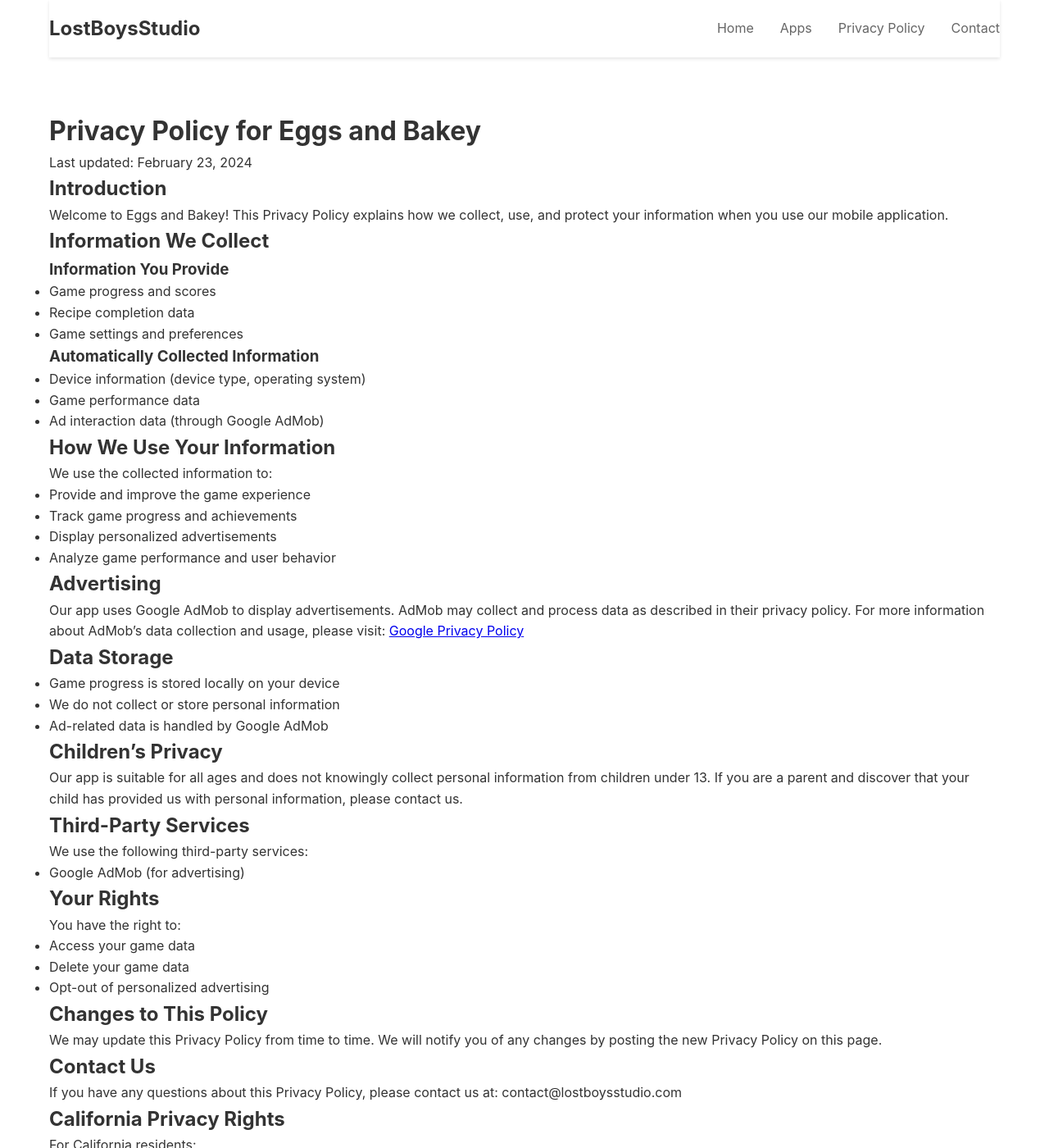
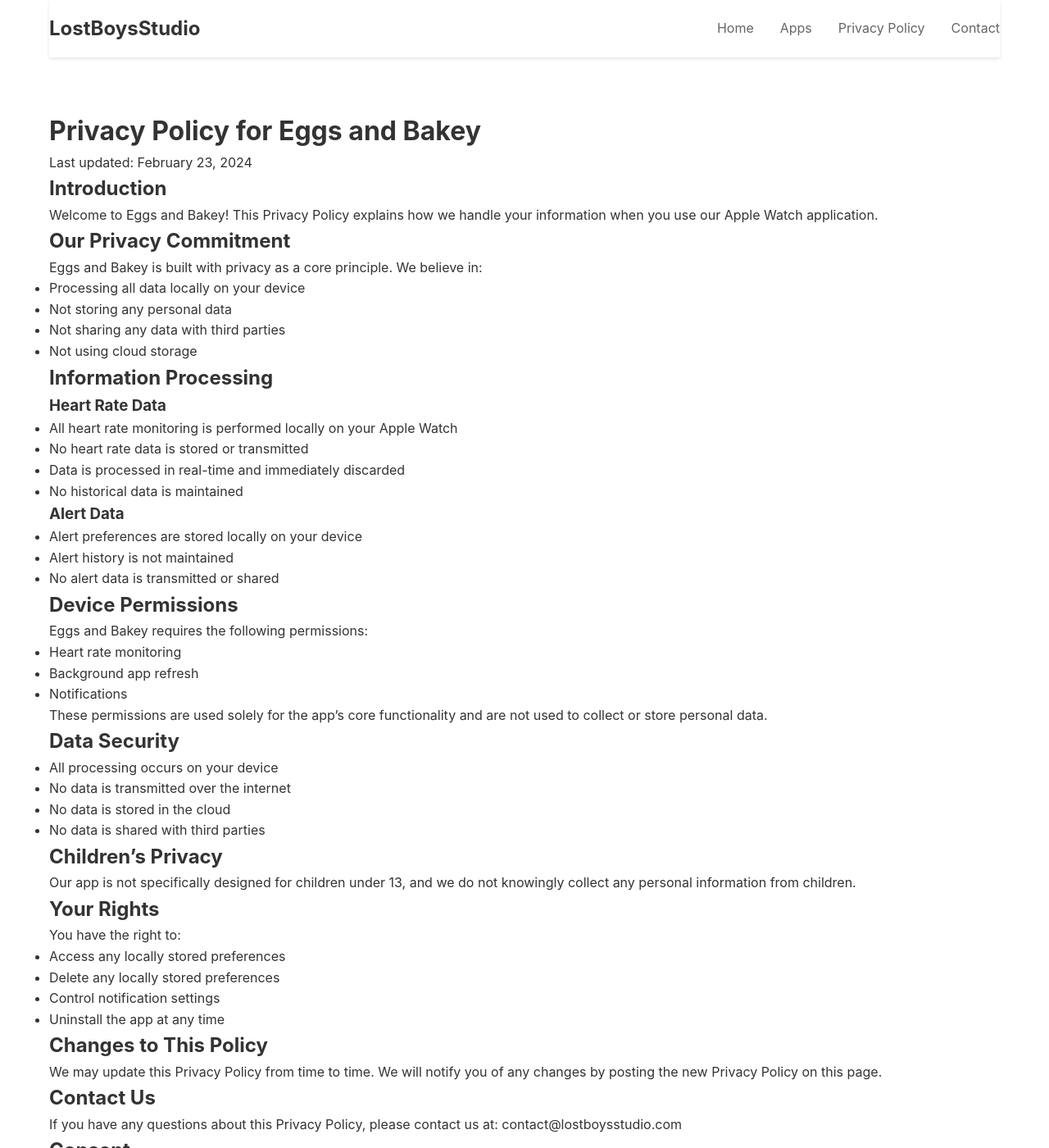
Before and after one commit to LostBoysStudio/lostboysstudio.github.io, a Jekyll site: the page built from apps/eggs-and-bakey/privacy.md, in a window 1280 px wide and 1400 px high. Shown: the whole window at 82% size. Built offline with Jekyll 4.4.1, drawn with Linux system fonts in a browser that asks for light colours; some of the changed text lies outside the part shown.

```diff
--- a/apps/eggs-and-bakey/privacy.md
+++ b/apps/eggs-and-bakey/privacy.md
@@ -9,53 +9,56 @@ Last updated: February 23, 2024
 
 ## Introduction
 
-Welcome to Eggs and Bakey! This Privacy Policy explains how we collect, use, and protect your information when you use our mobile application.
+Welcome to Eggs and Bakey! This Privacy Policy explains how we handle your information when you use our Apple Watch application.
 
-## Information We Collect
+## Our Privacy Commitment
 
-### Information You Provide
-- Game progress and scores
-- Recipe completion data
-- Game settings and preferences
+Eggs and Bakey is built with privacy as a core principle. We believe in:
+- Processing all data locally on your device
+- Not storing any personal data
+- Not sharing any data with third parties
+- Not using cloud storage
 
-### Automatically Collected Information
-- Device information (device type, operating system)
-- Game performance data
-- Ad interaction data (through Google AdMob)
+## Information Processing
 
-## How We Use Your Information
+### Heart Rate Data
+- All heart rate monitoring is performed locally on your Apple Watch
+- No heart rate data is stored or transmitted
+- Data is processed in real-time and immediately discarded
+- No historical data is maintained
 
-We use the collected information to:
-- Provide and improve the game experience
-- Track game progress and achievements
-- Display personalized advertisements
-- Analyze game performance and user behavior
+### Alert Data
+- Alert preferences are stored locally on your device
+- Alert history is not maintained
+- No alert data is transmitted or shared
 
-## Advertising
+## Device Permissions
 
-Our app uses Google AdMob to display advertisements. AdMob may collect and process data as described in their privacy policy. For more information about AdMob's data collection and usage, please visit: [Google Privacy Policy](https://policies.google.com/privacy)
+Eggs and Bakey requires the following permissions:
+- Heart rate monitoring
+- Background app refresh
+- Notifications
 
-## Data Storage
+These permissions are used solely for the app's core functionality and are not used to collect or store personal data.
 
-- Game progress is stored locally on your device
-- We do not collect or store personal information
-- Ad-related data is handled by Google AdMob
+## Data Security
+
+- All processing occurs on your device
+- No data is transmitted over the internet
+- No data is stored in the cloud
+- No data is shared with third parties
 
 ## Children's Privacy
 
-Our app is suitable for all ages and does not knowingly collect personal information from children under 13. If you are a parent and discover that your child has provided us with personal information, please contact us.
-
-## Third-Party Services
-
-We use the following third-party services:
-- Google AdMob (for advertising)
+Our app is not specifically designed for children under 13, and we do not knowingly collect any personal information from children.
 
 ## Your Rights
 
 You have the right to:
-- Access your game data
-- Delete your game data
-- Opt-out of personalized advertising
+- Access any locally stored preferences
+- Delete any locally stored preferences
+- Control notification settings
+- Uninstall the app at any time
 
 ## Changes to This Policy
 
@@ -66,16 +69,6 @@ We may update this Privacy Policy from time to time. We will notify you of any c
 If you have any questions about this Privacy Policy, please contact us at:
 contact@lostboysstudio.com
 
-## California Privacy Rights
-
-For California residents:
-- We do not sell your personal information
-- We do not share your personal information with third parties for direct marketing purposes
-
-## International Users
-
-By using our app, you consent to the transfer of your information to the United States and its processing in the United States.
-
 ## Consent
 
 By using Eggs and Bakey, you consent to this Privacy Policy.
```
Also changed, not shown: apps/eggs-and-bakey/index.md (+44 -24 lines), index.md (+2 -2 lines).
